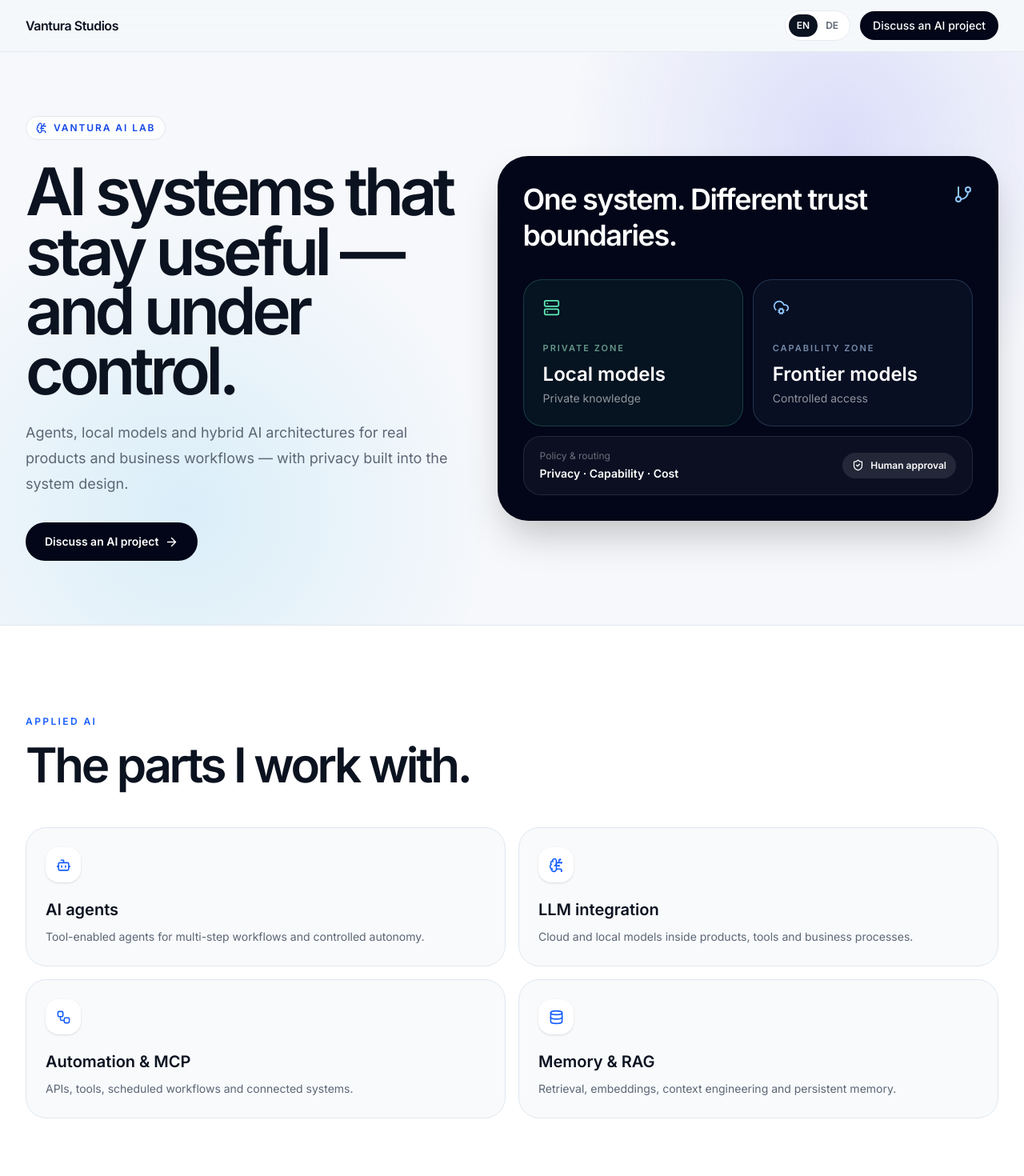
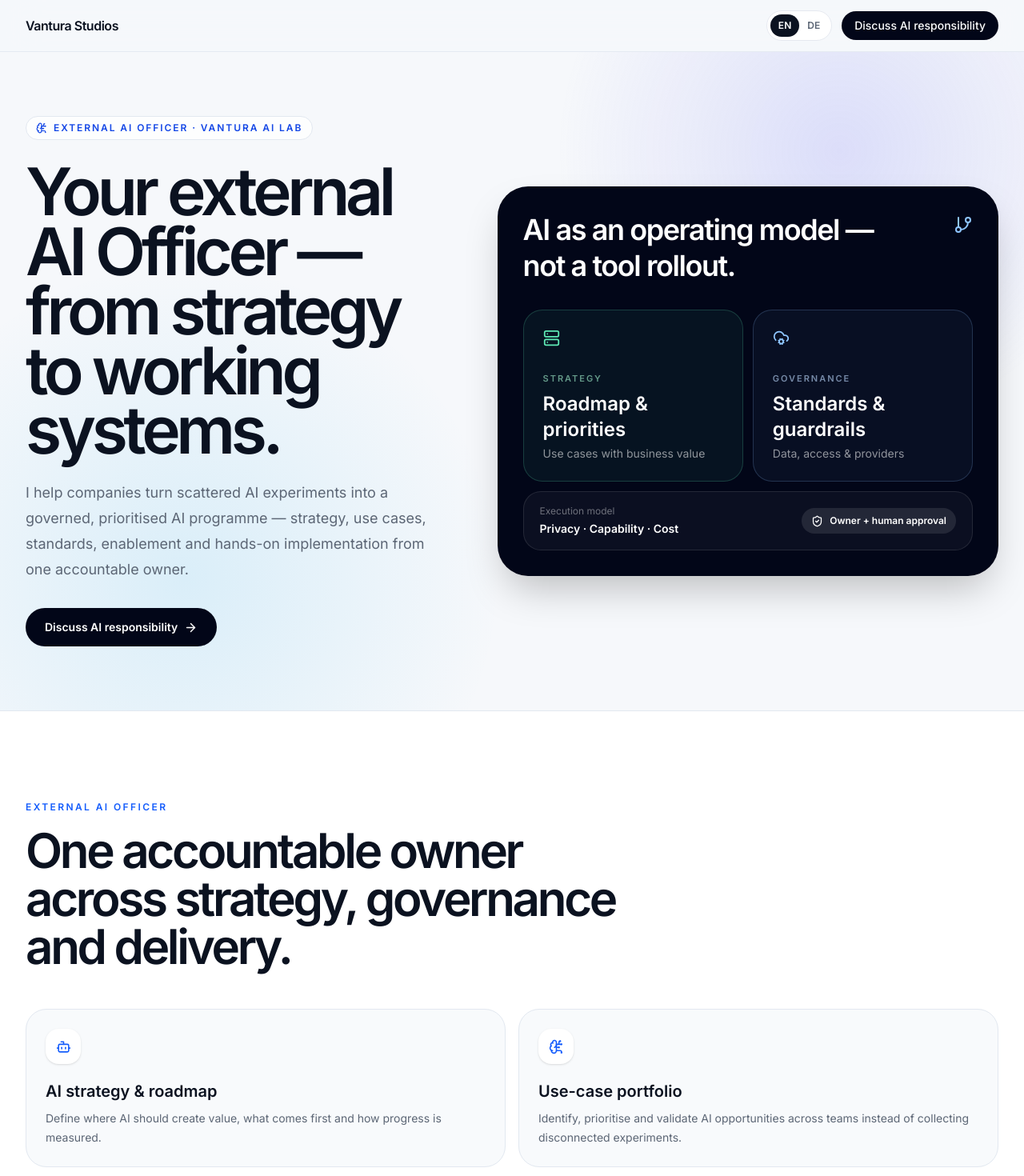
Before and after one commit to rem0ulade/vantura-neu, a Next.js app: page /ai in a window 1280 px wide. Shown: the top 1470 px of the page at 80% size. Built offline with nearby package versions, Linux system fonts and the light colour scheme.

Commit message:
Strengthen AI Officer positioning

```diff
--- a/app/ai/page.tsx
+++ b/app/ai/page.tsx
@@ -2,8 +2,8 @@
 import { LocalizedAIPage } from '@/components/LocalizedAIPage'
 
 export const metadata: Metadata = {
-  title: 'AI Lab | Vantura Studios',
-  description: 'Privacy-first AI systems, agents, local LLMs, hybrid architectures, automation and AI product engineering.',
+  title: 'External AI Officer & AI Consulting | Vantura Studios',
+  description: 'External AI leadership for companies: AI strategy, use-case portfolio, governance, enablement and hands-on implementation, backed by agents, local LLMs and privacy-first architectures.',
   alternates: { canonical: '/ai/', languages: { en: '/ai/', de: '/de/ai/' } },
 }
 
--- a/app/de/ai/page.tsx
+++ b/app/de/ai/page.tsx
@@ -2,8 +2,8 @@
 import { LocalizedAIPage } from '@/components/LocalizedAIPage'
 
 export const metadata: Metadata = {
-  title: 'AI Lab | Vantura Studios',
-  description: 'Datenschutzorientierte KI-Systeme, Agenten, lokale LLMs, hybride Architekturen, Automation und AI Product Engineering.',
+  title: 'Externer AI Officer & KI-Beratung | Vantura Studios',
+  description: 'Externe KI-Verantwortung für Unternehmen: KI-Strategie, Use-Case-Portfolio, Governance, Enablement und technische Umsetzung – ergänzt um Agenten, lokale LLMs und datenschutzorientierte Architekturen.',
   alternates: { canonical: '/de/ai/', languages: { en: '/ai/', de: '/de/ai/' } },
 }
 
--- a/app/de/page.tsx
+++ b/app/de/page.tsx
@@ -2,8 +2,8 @@
 import { LocalizedLanding } from '@/components/LocalizedLanding'
 
 export const metadata: Metadata = {
-  title: 'Vantura Studios | Daten, Websites & digitale Produkte',
-  description: 'Entdecke Reporting und Dashboards, Websites, individuelle Projekte, ausgewählte Arbeiten und Grace von Vantura Studios.',
+  title: 'Vantura Studios | Daten, KI, Software & Design',
+  description: 'Reporting, externe KI-Verantwortung, KI-Systeme, Softwareprodukte und digitales Design — Strategie und Umsetzung aus einem inhabergeführten Studio.',
   alternates: { canonical: '/de/', languages: { en: '/', de: '/de/' } },
 }
 
--- a/app/page.tsx
+++ b/app/page.tsx
@@ -2,8 +2,8 @@
 import { LocalizedLanding } from '@/components/LocalizedLanding'
 
 export const metadata: Metadata = {
-  title: 'Vantura Studios | Data, Websites & Digital Products',
-  description: 'Explore reporting and dashboards, websites, custom projects, selected work and Grace by Vantura Studios.',
+  title: 'Vantura Studios | Data, AI, Software & Design',
+  description: 'Reporting, external AI leadership, AI systems, software products and digital design — strategy and implementation from one owner-led studio.',
   alternates: { canonical: '/', languages: { en: '/', de: '/de/' } },
 }
 
--- a/app/sitemap.ts
+++ b/app/sitemap.ts
@@ -8,10 +8,12 @@
     { url: `${SITE.url}/`, changeFrequency: 'monthly', priority: 1 },
     { url: `${SITE.url}/de/`, changeFrequency: 'monthly', priority: 1 },
     { url: `${SITE.url}/reporting/`, changeFrequency: 'monthly', priority: 0.8 },
+    { url: `${SITE.url}/ai/`, changeFrequency: 'monthly', priority: 0.9 },
     { url: `${SITE.url}/projects/`, changeFrequency: 'monthly', priority: 0.8 },
     { url: `${SITE.url}/design/`, changeFrequency: 'monthly', priority: 0.9 },
     { url: `${SITE.url}/websites/`, changeFrequency: 'monthly', priority: 0.8 },
     { url: `${SITE.url}/de/reporting/`, changeFrequency: 'monthly', priority: 0.8 },
+    { url: `${SITE.url}/de/ai/`, changeFrequency: 'monthly', priority: 0.9 },
     { url: `${SITE.url}/de/projects/`, changeFrequency: 'monthly', priority: 0.8 },
     { url: `${SITE.url}/de/design/`, changeFrequency: 'monthly', priority: 0.9 },
     { url: `${SITE.url}/de/websites/`, changeFrequency: 'monthly', priority: 0.8 },
--- a/components/LocalizedAIPage.tsx
+++ b/components/LocalizedAIPage.tsx
@@ -5,42 +5,42 @@
 
 const copy = {
   en: {
-    badge: 'Vantura AI Lab',
-    title: 'AI systems that stay useful — and under control.',
-    lead: 'Agents, local models and hybrid AI architectures for real products and business workflows — with privacy built into the system design.',
-    primary: 'Discuss an AI project',
-    visualTitle: 'One system. Different trust boundaries.',
-    privateZone: 'Private zone',
-    privateMain: 'Local models',
-    privateSub: 'Private knowledge',
-    cloudZone: 'Capability zone',
-    cloudMain: 'Frontier models',
-    cloudSub: 'Controlled access',
+    badge: 'External AI Officer · Vantura AI Lab',
+    title: 'Your external AI Officer — from strategy to working systems.',
+    lead: 'I help companies turn scattered AI experiments into a governed, prioritised AI programme — strategy, use cases, standards, enablement and hands-on implementation from one accountable owner.',
+    primary: 'Discuss AI responsibility',
+    visualTitle: 'AI as an operating model — not a tool rollout.',
+    privateZone: 'Strategy',
+    privateMain: 'Roadmap & priorities',
+    privateSub: 'Use cases with business value',
+    cloudZone: 'Governance',
+    cloudMain: 'Standards & guardrails',
+    cloudSub: 'Data, access & providers',
     approval: 'Critical actions',
-    approvalValue: 'Human approval',
-    routing: 'Policy & routing',
-    capabilitiesEyebrow: 'Applied AI',
-    capabilitiesTitle: 'The parts I work with.',
+    approvalValue: 'Owner + human approval',
+    routing: 'Execution model',
+    capabilitiesEyebrow: 'External AI Officer',
+    capabilitiesTitle: 'One accountable owner across strategy, governance and delivery.',
     capabilities: [
-      ['AI agents', 'Tool-enabled agents for multi-step workflows and controlled autonomy.'],
-      ['LLM integration', 'Cloud and local models inside products, tools and business processes.'],
-      ['Automation & MCP', 'APIs, tools, scheduled workflows and connected systems.'],
-      ['Memory & RAG', 'Retrieval, embeddings, context engineering and persistent memory.'],
+      ['AI strategy & roadmap', 'Define where AI should create value, what comes first and how progress is measured.'],
+      ['Use-case portfolio', 'Identify, prioritise and validate AI opportunities across teams instead of collecting disconnected experiments.'],
+      ['Governance & guardrails', 'Set practical standards for data, tools, providers, approvals and responsible use.'],
+      ['Enablement & implementation', 'Bring teams along, build working systems and turn the roadmap into adopted workflows.'],
     ],
     privacyEyebrow: 'Privacy-first AI',
     privacyTitle: 'Sensitive data does not have to leave controlled infrastructure.',
-    privacyLead: 'For German and European companies, model quality is only one part of the architecture. I also design for data sovereignty, provider independence and deliberate access control.',
+    privacyLead: 'Governance only works when it is reflected in the architecture. For German and European companies, I design for data sovereignty, provider independence and deliberate access control — not just policy documents.',
     privacyPoints: ['Local & self-hosted LLMs', 'On-premise / private infrastructure', 'Private RAG & controlled context', 'Role-based tool access', 'Human approval for critical actions', 'EU-hosted infrastructure where required'],
     hybridTitle: 'Local where privacy matters. Cloud where capability matters.',
     hybridLead: 'Hybrid routing lets each task use the right path instead of forcing one model onto every workload.',
     routes: [['Sensitive data', 'Local / private'], ['Complex reasoning', 'Frontier cloud'], ['High-volume tasks', 'Efficient model'], ['Critical actions', 'Human approval']],
-    graceEyebrow: 'Built in practice',
-    graceTitle: 'Grace — my AI workspace & agent platform.',
-    graceLead: 'My own product for working with multiple models, specialised agents, tools and local/cloud execution in one coherent system.',
+    graceEyebrow: 'Engineering proof',
+    graceTitle: 'Grace — the product behind the advisory work.',
+    graceLead: 'I build my own multi-model AI workspace with specialised agents, tools and local/cloud execution. Recommendations are grounded in what can actually be engineered, operated and maintained.',
     gracePoints: ['Multi-model architecture', 'Specialised agents', 'Tool-enabled workflows', 'Local + cloud model paths'],
     graceCta: 'Explore Grace',
-    stackEyebrow: 'Working stack',
-    stackTitle: 'Models, orchestration and engineering.',
+    stackEyebrow: 'Technical depth',
+    stackTitle: 'Strategy is stronger when the engineering is understood.',
     stack: [
       ['Models', 'OpenAI · Claude · Gemini · DeepSeek · Qwen · Llama'],
       ['Agents', 'Tool Calling · MCP · Multi-Agent · Structured Outputs'],
@@ -48,46 +48,46 @@
       ['Infrastructure', 'Local inference · Self-hosting · Docker · Hybrid setups'],
       ['Engineering', 'TypeScript · Python · React · Next.js · Supabase'],
     ],
-    cta: 'Have an AI problem worth solving?',
+    cta: 'Need someone to own AI — not just demo it?',
     back: 'Back to studio',
   },
   de: {
-    badge: 'Vantura AI Lab',
-    title: 'KI-Systeme, die nützlich bleiben — und kontrollierbar.',
-    lead: 'Agenten, lokale Modelle und hybride KI-Architekturen für echte Produkte und Geschäftsprozesse — mit Datenschutz als Teil des Systemdesigns.',
-    primary: 'KI-Projekt besprechen',
-    visualTitle: 'Ein System. Unterschiedliche Vertrauenszonen.',
-    privateZone: 'Private Zone',
-    privateMain: 'Lokale Modelle',
-    privateSub: 'Privates Wissen',
-    cloudZone: 'Capability Zone',
-    cloudMain: 'Frontier-Modelle',
-    cloudSub: 'Kontrollierter Zugriff',
+    badge: 'Externer AI Officer / KI-Beauftragter',
+    title: 'Externer AI Officer — von der Strategie bis zum produktiven KI-System.',
+    lead: 'Ich helfe Unternehmen, aus einzelnen KI-Experimenten ein gesteuertes Programm zu machen — mit Strategie, Use-Case-Portfolio, Standards, Enablement und technischer Umsetzung aus einer Hand.',
+    primary: 'KI-Verantwortung besprechen',
+    visualTitle: 'KI als Unternehmensfunktion — nicht als Tool-Rollout.',
+    privateZone: 'Strategie',
+    privateMain: 'Roadmap & Prioritäten',
+    privateSub: 'Use Cases mit Business-Nutzen',
+    cloudZone: 'Governance',
+    cloudMain: 'Standards & Leitplanken',
+    cloudSub: 'Daten, Zugriffe & Anbieter',
     approval: 'Kritische Aktionen',
-    approvalValue: 'Freigabe durch Menschen',
-    routing: 'Regeln & Routing',
-    capabilitiesEyebrow: 'Applied AI',
-    capabilitiesTitle: 'Womit ich arbeite.',
+    approvalValue: 'Owner + Human Approval',
+    routing: 'Operating Model',
+    capabilitiesEyebrow: 'Externer AI Officer',
+    capabilitiesTitle: 'Eine verantwortliche Schnittstelle zwischen Management, Teams und Technologie.',
     capabilities: [
-      ['KI-Agenten', 'Tool-fähige Agenten für mehrstufige Workflows und kontrollierte Autonomie.'],
-      ['LLM-Integration', 'Cloud- und lokale Modelle in Produkten, Tools und Geschäftsprozessen.'],
-      ['Automation & MCP', 'APIs, Tools, geplante Workflows und verbundene Systeme.'],
-      ['Memory & RAG', 'Retrieval, Embeddings, Context Engineering und persistentes Memory.'],
+      ['KI-Strategie & Roadmap', 'Festlegen, wo KI Wert schaffen soll, was zuerst kommt und wie Fortschritt messbar wird.'],
+      ['Use-Case-Portfolio', 'KI-Chancen über Teams hinweg identifizieren, priorisieren und validieren statt isolierte Experimente zu sammeln.'],
+      ['Governance & Leitplanken', 'Praktische Standards für Daten, Tools, Anbieter, Freigaben und verantwortungsvollen Einsatz etablieren.'],
+      ['Enablement & Umsetzung', 'Teams befähigen, funktionierende Systeme bauen und die Roadmap in genutzte Workflows übersetzen.'],
     ],
     privacyEyebrow: 'Privacy-first AI',
     privacyTitle: 'Sensible Daten müssen kontrollierte Infrastruktur nicht verlassen.',
-    privacyLead: 'Für deutsche und europäische Unternehmen ist Modellqualität nur ein Teil der Architektur. Ich berücksichtige ebenso Datensouveränität, Anbieterunabhängigkeit und kontrollierte Zugriffe.',
+    privacyLead: 'Governance funktioniert nur, wenn sie sich in der Architektur wiederfindet. Für deutsche und europäische Unternehmen berücksichtige ich Datensouveränität, Anbieterunabhängigkeit und kontrollierte Zugriffe — nicht nur Richtliniendokumente.',
     privacyPoints: ['Lokale & self-hosted LLMs', 'On-Premise / private Infrastruktur', 'Private RAG & kontrollierter Kontext', 'Rollenbasierter Tool-Zugriff', 'Human Approval bei kritischen Aktionen', 'EU-gehostete Infrastruktur, wo erforderlich'],
     hybridTitle: 'Lokal, wo Datenschutz zählt. Cloud, wo Leistung zählt.',
     hybridLead: 'Hybrides Routing gibt jeder Aufgabe den passenden Modellpfad, statt jeden Workload durch denselben Anbieter zu schicken.',
     routes: [['Sensible Daten', 'Lokal / privat'], ['Komplexes Reasoning', 'Frontier Cloud'], ['Hohes Volumen', 'Effizientes Modell'], ['Kritische Aktionen', 'Human Approval']],
-    graceEyebrow: 'In der Praxis gebaut',
-    graceTitle: 'Grace — mein AI Workspace & Agent-System.',
-    graceLead: 'Mein eigenes Produkt für mehrere Modelle, spezialisierte Agenten, Tools sowie lokale und Cloud-Ausführung in einem zusammenhängenden System.',
+    graceEyebrow: 'Engineering-Beweis',
+    graceTitle: 'Grace — das Produkt hinter der Beratung.',
+    graceLead: 'Ich entwickle selbst einen Multi-Model-AI-Workspace mit spezialisierten Agenten, Tools sowie lokaler und Cloud-Ausführung. Empfehlungen basieren damit auf dem, was sich technisch wirklich bauen, betreiben und warten lässt.',
     gracePoints: ['Multi-Model-Architektur', 'Spezialisierte Agenten', 'Tool-fähige Workflows', 'Lokale + Cloud-Modellpfade'],
     graceCta: 'Grace ansehen',
-    stackEyebrow: 'Working stack',
-    stackTitle: 'Modelle, Orchestrierung und Engineering.',
+    stackEyebrow: 'Technische Tiefe',
+    stackTitle: 'Strategie wird besser, wenn das Engineering verstanden wird.',
     stack: [
       ['Modelle', 'OpenAI · Claude · Gemini · DeepSeek · Qwen · Llama'],
       ['Agenten', 'Tool Calling · MCP · Multi-Agent · Structured Outputs'],
@@ -95,7 +95,7 @@
       ['Infrastruktur', 'Local Inference · Self-Hosting · Docker · Hybrid-Setups'],
       ['Engineering', 'TypeScript · Python · React · Next.js · Supabase'],
     ],
-    cta: 'Ein KI-Problem, das sich zu lösen lohnt?',
+    cta: 'Sie brauchen jemanden, der KI wirklich verantwortet — nicht nur demonstriert?',
     back: 'Zurück zum Studio',
   },
 } as const
--- a/components/LocalizedLanding.tsx
+++ b/components/LocalizedLanding.tsx
@@ -12,7 +12,7 @@
     portfolio: 'Selected work by Jonathan Kokalj', portfolioText: 'Software, data systems, AI products and selected client work.', portfolioCta: 'View portfolio',
     items: [
       { word: 'Data', title: 'Reporting & Dashboards', label: 'Analytics Lab', description: 'Reporting systems, forecasts and dashboards that turn scattered information into decisions.', href: '/reporting/', icon: BarChart3, visual: 'data' },
-      { word: 'AI', title: 'Applied AI & Agents', label: 'AI Lab', description: 'Privacy-first AI systems, agents, local models and hybrid architectures built around real business workflows.', href: '/ai/', icon: BrainCircuit, visual: 'ai' },
+      { word: 'AI', title: 'AI Officer & Applied AI', label: 'AI Lab', description: 'External AI leadership, strategy, governance and hands-on implementation — from use-case portfolio to agents and private AI systems.', href: '/ai/', icon: BrainCircuit, visual: 'ai' },
       { word: 'Software', title: 'Projects', label: 'Product Studio', description: 'Apps, internal tools, automations and MVPs — designed, built and launched around the real problem.', href: '/projects/', icon: Code2, visual: 'software' },
       { word: 'Design', title: 'Creative Design', label: 'Design Studio', description: 'Web design, campaign creatives, ads, banners and visual systems for a clear and coherent brand presence.', href: '/design/', icon: Palette, visual: 'design' },
     ],
@@ -22,7 +22,7 @@
     portfolio: 'Ausgewählte Arbeiten von Jonathan Kokalj', portfolioText: 'Software, Datensysteme, KI-Produkte und ausgewählte Kundenprojekte.', portfolioCta: 'Portfolio ansehen',
     items: [
       { word: 'Data', title: 'Reporting & Dashboards', label: 'Analytics Lab', description: 'Reporting-Systeme, Forecasts und Dashboards, die verteilte Informationen in Entscheidungen übersetzen.', href: '/de/reporting/', icon: BarChart3, visual: 'data' },
-      { word: 'AI', title: 'Applied AI & Agents', label: 'AI Lab', description: 'Datenschutzorientierte KI-Systeme, Agenten, lokale Modelle und hybride Architekturen für echte Geschäftsprozesse.', href: '/de/ai/', icon: BrainCircuit, visual: 'ai' },
+      { word: 'AI', title: 'AI Officer & KI-Umsetzung', label: 'AI Lab', description: 'Externe KI-Verantwortung, Strategie, Governance und technische Umsetzung — vom Use-Case-Portfolio bis zu Agenten und privaten KI-Systemen.', href: '/de/ai/', icon: BrainCircuit, visual: 'ai' },
       { word: 'Software', title: 'Projekte', label: 'Product Studio', description: 'Apps, interne Tools, Automationen und MVPs — geplant, gebaut und veröffentlicht rund um das echte Problem.', href: '/de/projects/', icon: Code2, visual: 'software' },
       { word: 'Design', title: 'Creative Design', label: 'Design Studio', description: 'Webdesign, Kampagnenmotive, Ads, Banner und visuelle Systeme für einen klaren, konsistenten Markenauftritt.', href: '/de/design/', icon: Palette, visual: 'design' },
     ],
@@ -33,7 +33,7 @@
   if (type === 'data') return <div className="grid h-full grid-cols-6 items-end gap-3 p-8">{[42,66,54,82,70,94].map((height,index)=><div key={index} className="rounded-t-2xl bg-blue-500/75 shadow-[0_12px_30px_rgba(59,130,246,.18)] transition-all duration-700" style={{height:`${height}%`}} />)}</div>
   if (type === 'software') return <div className="flex h-full items-center justify-center p-8"><div className="w-full max-w-sm space-y-3">{['Concept','Build','Launch'].map((step,index)=><div key={step} className={`rounded-2xl border p-5 text-sm font-medium shadow-sm transition-all duration-500 ${index===1?'translate-x-5 border-slate-800 bg-slate-950 text-white':'border-white/80 bg-white/85'}`}>{step}<span className="float-right text-xs opacity-50">0{index+1}</span></div>)}</div></div>
   if (type === 'design') return <div className="grid h-full grid-cols-2 gap-4 p-8"><div className="rounded-[28px] bg-gradient-to-br from-fuchsia-400 to-violet-600"/><div className="rounded-[28px] bg-white shadow-xl"/><div className="col-span-2 rounded-[28px] bg-amber-300"/></div>
-  if (type === 'ai') return <div className="flex h-full items-center justify-center p-8"><div className="w-full max-w-md rounded-[30px] bg-slate-950 p-6 text-white shadow-2xl"><div className="flex items-center justify-between"><div><div className="text-[10px] font-semibold uppercase tracking-[.18em] text-white/35">Hybrid routing</div><div className="mt-1 text-lg font-semibold">Privacy · Capability · Cost</div></div><BrainCircuit className="text-blue-300" size={22}/></div><div className="mt-6 space-y-3">{[['Private data','Local model'],['Complex reasoning','Cloud model'],['Critical action','Human approval']].map(([from,to],index)=><div key={from} className="grid grid-cols-[1fr_auto_1fr] items-center gap-3 rounded-2xl border border-white/10 bg-white/[.05] px-4 py-3"><span className="text-xs text-white/55">{from}</span><ArrowRight size={12} className="text-white/20"/><span className={`rounded-lg px-2 py-1.5 text-right text-[10px] font-semibold ${index===0?'bg-emerald-300/10 text-emerald-200':'bg-blue-300/10 text-blue-200'}`}>{to}</span></div>)}</div></div></div>
+  if (type === 'ai') return <div className="flex h-full items-center justify-center p-8"><div className="w-full max-w-md rounded-[30px] bg-slate-950 p-6 text-white shadow-2xl"><div className="flex items-center justify-between"><div><div className="text-[10px] font-semibold uppercase tracking-[.18em] text-white/35">External AI Officer</div><div className="mt-1 text-lg font-semibold">Strategy · Governance · Delivery</div></div><BrainCircuit className="text-blue-300" size={22}/></div><div className="mt-6 space-y-3">{[['Strategy','Roadmap'],['Governance','Guardrails'],['Delivery','Working systems']].map(([from,to],index)=><div key={from} className="grid grid-cols-[1fr_auto_1fr] items-center gap-3 rounded-2xl border border-white/10 bg-white/[.05] px-4 py-3"><span className="text-xs text-white/55">{from}</span><ArrowRight size={12} className="text-white/20"/><span className={`rounded-lg px-2 py-1.5 text-right text-[10px] font-semibold ${index===0?'bg-emerald-300/10 text-emerald-200':'bg-blue-300/10 text-blue-200'}`}>{to}</span></div>)}</div></div></div>
   return null
 }
 
```
